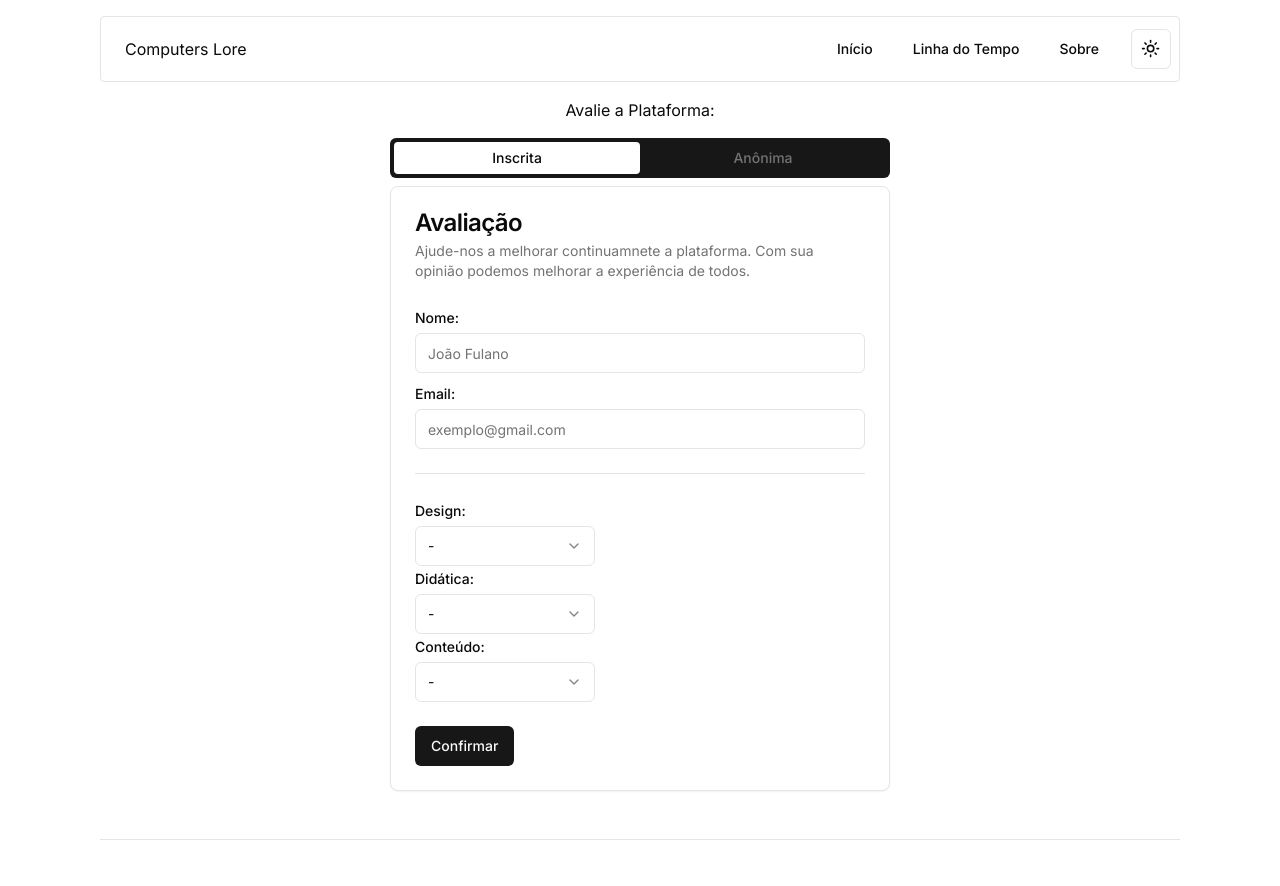
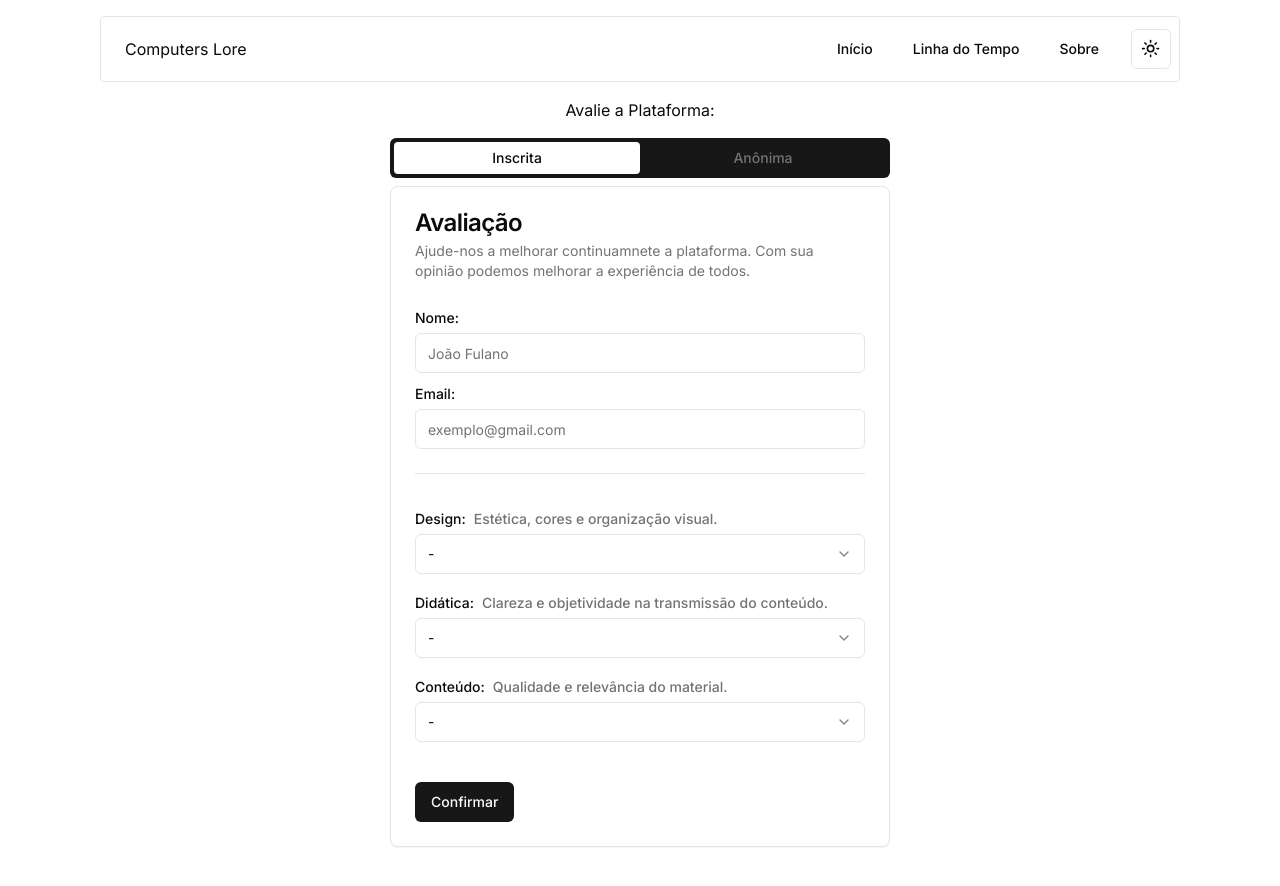
Before and after one commit to romhenri/computers-lore, a Next.js app: page /rating in a window 1280 px wide. Shown: the top 886 px of the page. Before the commit the page ends 856 px from the top, so only its background shows below. Built offline with nearby package versions, Linux system fonts and the light colour scheme.

Commit message:
add InputOpinion

```diff
--- a/src/app/rating/page.tsx
+++ b/src/app/rating/page.tsx
@@ -1,8 +1,7 @@
-import ProfileCard from "@/components/struct/ProfileCard";
 import LineTitle from "@/components/base/line-title";
 import { Line, LineSpacer } from "@/components/base/line";
-
-import { Button } from "@/components/base/button"
+import InputOpinion from "@/components/comp/InputOpinion";
+import { Button } from "@/components/base/button";
 import {
   Card,
   CardContent,
@@ -11,82 +10,33 @@ import {
   CardHeader,
   CardTitle,
 } from "@/components/base/card"
-import { Input } from "@/components/base/input"
-import { Label } from "@/components/base/label"
+import { Input } from "@/components/base/input";
+import { Label } from "@/components/base/label";
 import {
   Tabs,
   TabsContent,
   TabsList,
   TabsTrigger,
-} from "@/components/base/tabs"
-
-import {
-  Select,
-  SelectContent,
-  SelectGroup,
-  SelectItem,
-  SelectLabel,
-  SelectTrigger,
-  SelectValue,
-} from "@/components/base/select"
+} from "@/components/base/tabs";
 
 const Form = () => {
   return(
     <div>
-      <div className="space-y-1">
-        <Label htmlFor="name">Design:</Label>
-        <Select>
-          <SelectTrigger className="w-[180px]">
-            <SelectValue placeholder="-" />
-          </SelectTrigger>
-          <SelectContent>
-            <SelectGroup>
-              <SelectItem value="5">Ótimo</SelectItem>
-              <SelectItem value="4">Bom</SelectItem>
-              <SelectItem value="3">Regular</SelectItem>
-              <SelectItem value="2">Ruim</SelectItem>
-              <SelectItem value="1">Péssimo</SelectItem>
-            </SelectGroup>
-          </SelectContent>
-        </Select>
-      </div>
-      <div className="space-y-1">
-        <Label htmlFor="name">Didática:</Label>
-        <Select>
-          <SelectTrigger className="w-[180px]">
-            <SelectValue placeholder="-" />
-          </SelectTrigger>
-          <SelectContent>
-            <SelectGroup>
-              <SelectItem value="5">Ótimo</SelectItem>
-              <SelectItem value="4">Bom</SelectItem>
-              <SelectItem value="3">Regular</SelectItem>
-              <SelectItem value="2">Ruim</SelectItem>
-              <SelectItem value="1">Péssimo</SelectItem>
-            </SelectGroup>
-          </SelectContent>
-        </Select>
-      </div>
-      <div className="space-y-1">
-        <Label htmlFor="name">Conteúdo:</Label>
-        <Select>
-          <SelectTrigger className="w-[180px]">
-            <SelectValue placeholder="-" />
-          </SelectTrigger>
-          <SelectContent>
-            <SelectGroup>
-              <SelectItem value="5">Ótimo</SelectItem>
-              <SelectItem value="4">Bom</SelectItem>
-              <SelectItem value="3">Regular</SelectItem>
-              <SelectItem value="2">Ruim</SelectItem>
-              <SelectItem value="1">Péssimo</SelectItem>
-            </SelectGroup>
-          </SelectContent>
-        </Select>
-      </div>
+      <InputOpinion
+        mainText="Design"
+        desc="Estética, cores e organização visual."
+      />
+      <InputOpinion
+        mainText="Didática"
+        desc="Clareza e objetividade na transmissão do conteúdo."
+      />
+      <InputOpinion
+        mainText="Conteúdo"
+        desc="Qualidade e relevância do material."
+      />
     </div>
-  )
-}
+  );
+};
 
 const RatingPage = () => {
   return (
--- /dev/null
+++ b/src/components/comp/InputOpinion.tsx
@@ -0,0 +1,47 @@
+import {
+  Select,
+  SelectContent,
+  SelectGroup,
+  SelectItem,
+  SelectLabel,
+  SelectTrigger,
+  SelectValue,
+} from "@/components/base/select";
+import { Label } from "@/components/base/label";
+
+interface IOpinion {
+  mainText: string;
+  desc: string;
+}
+
+const InputOpinion : React.FC<IOpinion> = ({
+  mainText,
+  desc
+}) => {
+  return (
+  <div className="space-y-1 my-4">
+      <Label htmlFor="name">
+        {mainText}:
+        <span className="mx-2 text-neutral-500 text-sm">
+          {desc}
+        </span>
+      </Label>
+      <Select>
+        <SelectTrigger className="w-full">
+          <SelectValue placeholder="-" />
+        </SelectTrigger>
+        <SelectContent>
+          <SelectGroup>
+            <SelectItem value="5">Ótimo</SelectItem>
+            <SelectItem value="4">Bom</SelectItem>
+            <SelectItem value="3">Regular</SelectItem>
+            <SelectItem value="2">Ruim</SelectItem>
+            <SelectItem value="1">Péssimo</SelectItem>
+          </SelectGroup>
+        </SelectContent>
+      </Select>
+    </div>
+  );
+};
+
+export default InputOpinion;
```
